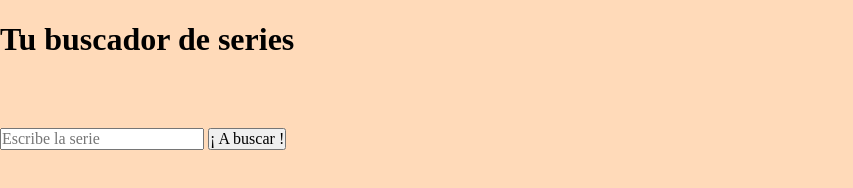
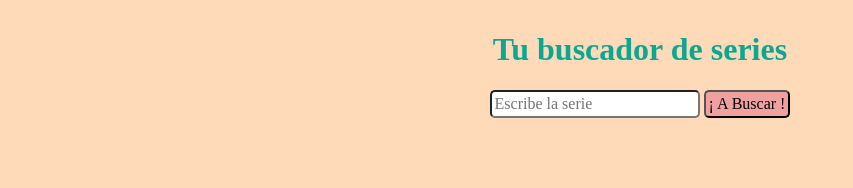
Before and after one commit to Mdelaosaiz/TV-Series-finder, a website: page src/html/index.html in a window 1280 px wide. Shown: the whole page, without its empty margins (0-853 px from the left). Drawn offline with nearby package versions, Linux system fonts and the light colour scheme; files that its build step writes are made by us from their sources.

Commit message:
header html and css done

```diff
--- a/src/html/partials/header.html
+++ b/src/html/partials/header.html
@@ -1,3 +1,9 @@
-<header class="page__header">
-  <h1>Tu buscador de series</h1>
+<header class="header-wrapper">
+  <div class="title">
+   <h1>Tu buscador de series</h1>
+  </div>
+  <div class="searching">
+    <input class="userSearch" placeholder="Escribe la serie"/>
+    <button class="search-btn">¡ a buscar !</button>
+   </div>
 </header>
--- a/src/html/partials/main.html
+++ b/src/html/partials/main.html
@@ -1,12 +1,4 @@
 <main class="page__main">
-  <div class="">
-    <input class="userSearch" placeholder="Escribe la serie" id="userSearch" type="" name="" />
-    <button class="search-button">¡ A buscar !</button>
-   </div>
-   <div class="wrapper-films">
-
-   </div>
-   <div class ="wrapper-favourites">
-
-   </div>
+  <div class="wrapper-films"></div>
+  <div class ="wrapper-favourites"></div>
 </main>
--- a/src/scss/layout/_header.scss
+++ b/src/scss/layout/_header.scss
@@ -1,5 +1,35 @@
-.page__header {
+.header-wrapper {
   display: flex;
-  justify-content: space-evenly;
-  margin-bottom: 3rem;
+  flex-direction: column;
+  align-items: center;
+  padding-top: 10px;
+  padding-bottom: 13px;
+  top: 0;
+
+  .title {
+    color:rgb(11, 167, 146);
+    font-family: 'Solway', serif;
+  }
+
+  .searching {
+    .userSearch{
+     border-radius: 5px;
+     padding: 3px;
+     font-family: 'Solway', serif;
+    }
+
+    .search-btn {
+      border-radius: 5px;
+      padding: 3px;
+      text-transform: capitalize;
+      background-color: rgb(241, 160, 160);
+
+    }
+    .search-btn:hover {
+      cursor: pointer;
+    }
+    .search-btn:active {
+      transform: translateY(4px);
+    }
+  }
 }
--- /dev/null
+++ b/src/scss/layout/_main.scss
@@ -0,0 +1,3 @@
+body {
+  background-color:peachpuff;
+}
--- a/src/scss/layout/_page.scss
+++ /dev/null
@@ -1,6 +0,0 @@
-body {
-  background-color:peachpuff;
-  display:flex;
-  flex-direction: row;
-  justify-content: space-between;
-}
--- a/src/scss/main.scss
+++ b/src/scss/main.scss
@@ -1,5 +1,5 @@
 @import 'core/variables';
 @import 'core/reset';
-@import 'layout/page';
+@import 'layout/main';
 @import 'layout/header';
 @import 'pages/index';
```
